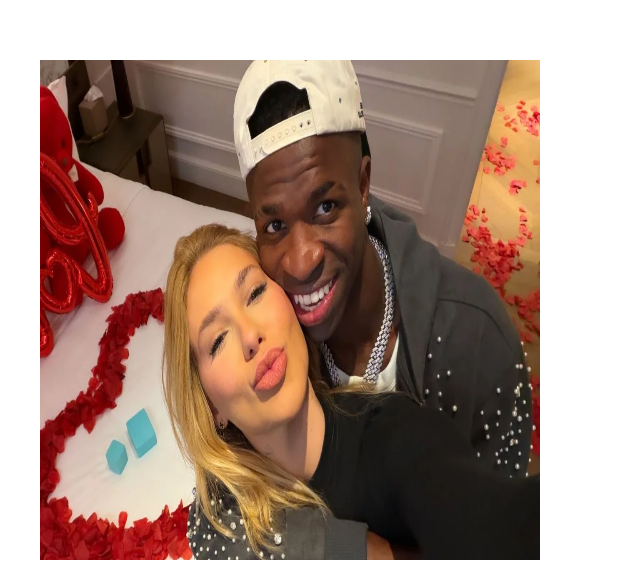
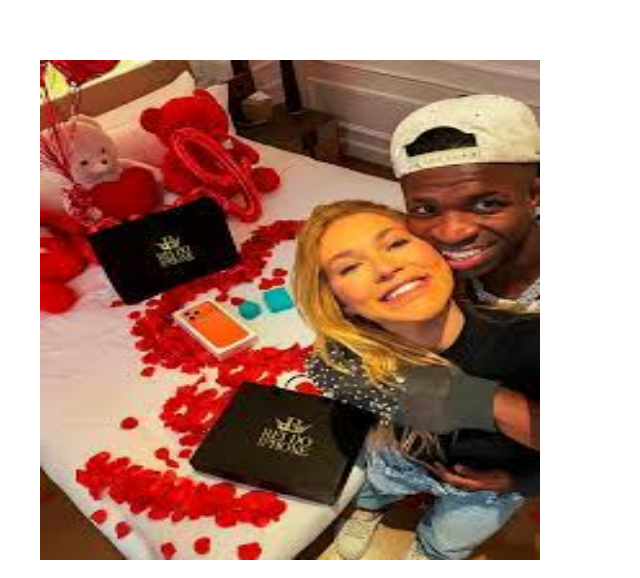
Before and after one commit to luwalacheski/movimento, a plain HTML site: page index.html in a window 1280 px wide. Shown: the part 222-800 px from the top of the page, without its empty margins (0-640 px from the left). Drawn offline with Linux system fonts and the light colour scheme.

Commit message:
Update index.html

```diff
--- a/index.html
+++ b/index.html
@@ -8,7 +8,7 @@
 </head>
 <body>
 
-    <img id="imagemMovel" src="Virginia-e-Vini-Jr.-1-1.webp" alt="Imagem que se movimenta">
+    <img id="imagemMovel" src="images (1).jpeg" alt="Imagem que se movimenta">
 
     <script src="script.js"></script>
 </body>
```
